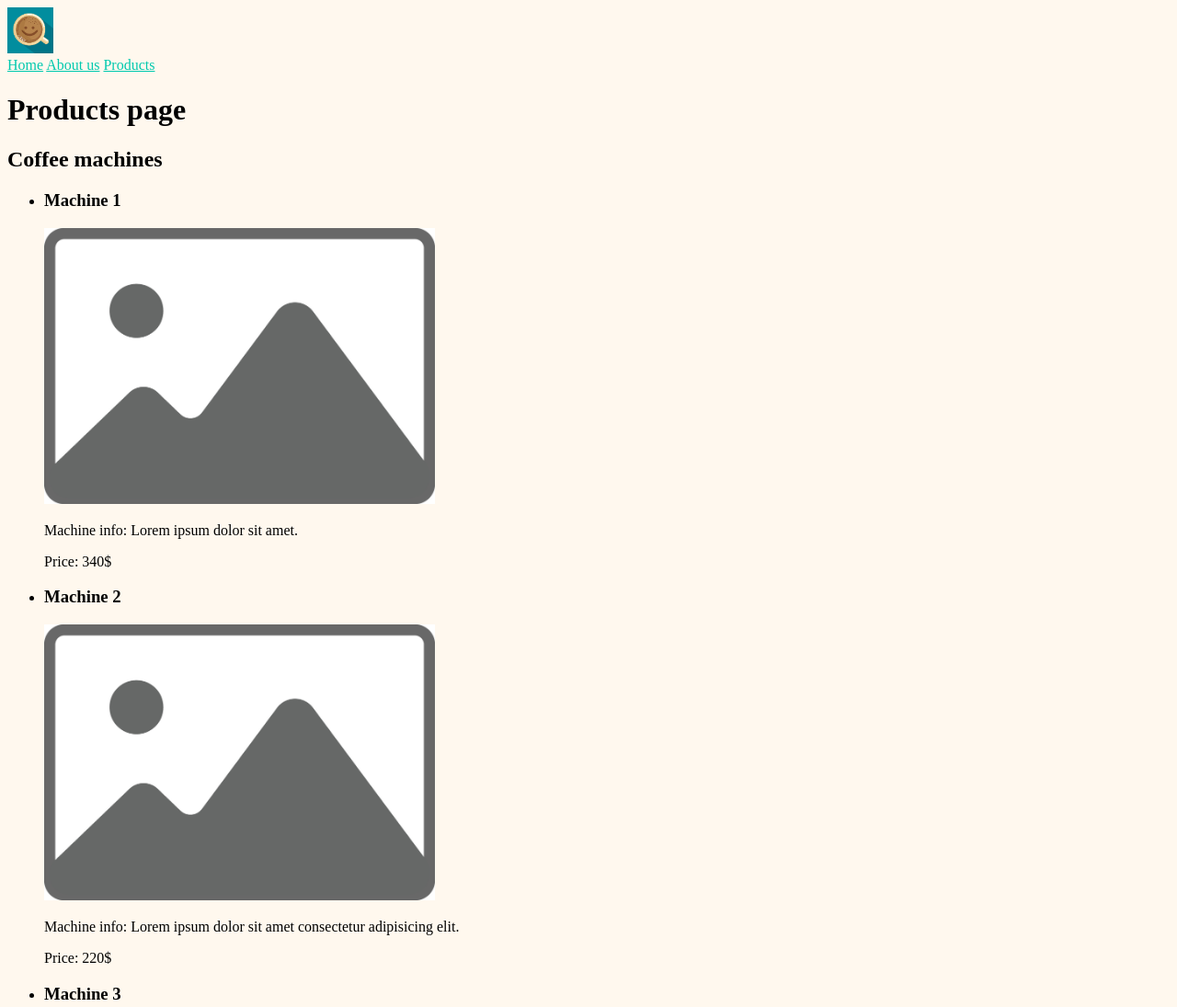
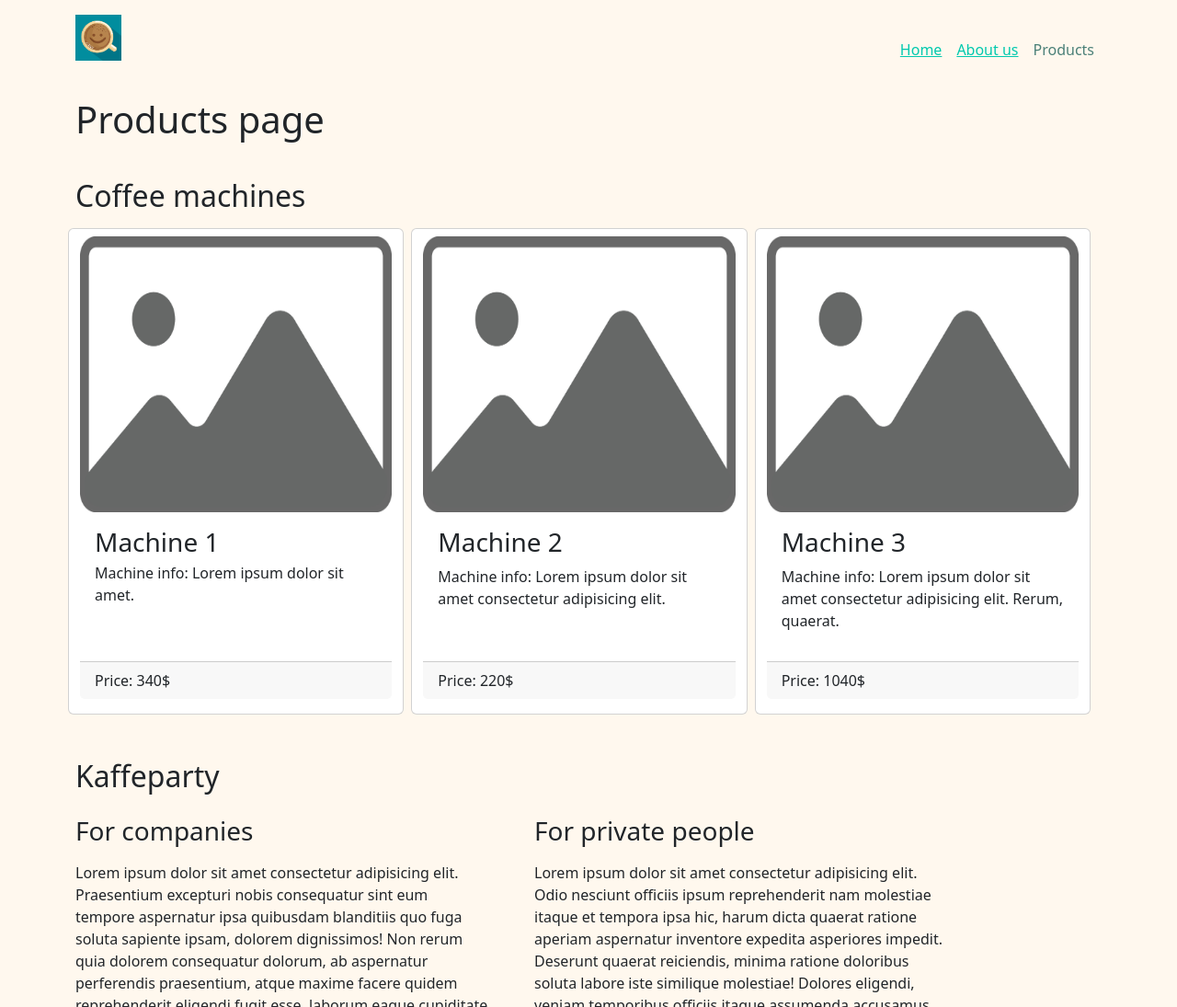
Before and after one commit to iwarra/task_8, a plain HTML site: page products.html in a window 1280 px wide. Shown: the top 1095 px of the page at 92% size. Drawn offline with nearby package versions, Linux system fonts and the light colour scheme.

Commit message:
Added Bootsrtap classes

```diff
--- a/products.html
+++ b/products.html
@@ -8,59 +8,95 @@
 		<link
 			rel="stylesheet"
 			href="style.css" />
+		<link
+			href="https://cdn.jsdelivr.net/npm/bootstrap@5.3.3/dist/css/bootstrap.min.css"
+			rel="stylesheet"
+			integrity="sha384-QWTKZyjpPEjISv5WaRU9OFeRpok6YctnYmDr5pNlyT2bRjXh0JMhjY6hW+ALEwIH"
+			crossorigin="anonymous" />
 		<title>Our Products</title>
 	</head>
-	<body>
-		<header>
+	<body class="container">
+		<header class="row align-items-end py-3">
+			<div class="col-auto">
 				<img
 					class="logo"
 					src="/logo.jpg"
-				alt="" />
-			<nav>
-				<a href="/index.html">Home</a>
-				<a href="/about.html">About us</a>
-				<a href="/products.html">Products</a>
+					alt="Logo"
+					style="width: 50px" />
+			</div>
+			<div class="col">
+				<nav class="d-flex justify-content-end">
+					<a
+						class="px-2"
+						href="/index.html"
+						>Home</a
+					>
+					<a
+						class="px-2"
+						href="/about.html"
+						>About us</a
+					>
+					<a
+						class="px-2 active"
+						href="/products.html"
+						aria-current="page"
+						>Products</a
+					>
 				</nav>
+			</div>
 		</header>
+
 		<main>
-			<h1>Products page</h1>
-			<section>
-				<h2>Coffee machines</h2>
-				<ul>
-					<li>
-						<h3>Machine 1</h3>
+			<h1 class="mt-4">Products page</h1>
+
+			<section class="row py-4">
+				<h2 class="py-2">Coffee machines</h2>
+				<ul class="row ps-3 gap-2">
+					<li class="col card">
 						<img
+							class="mt-2"
 							src="/no-image.jpg"
 							alt="" />
-						<p>Machine info: Lorem ipsum dolor sit amet.</p>
-						<p>Price: 340$</p>
+						<div class="card-body">
+							<h3 class="cart-title">Machine 1</h3>
+							<p class="card-subtitle">Machine info: Lorem ipsum dolor sit amet.</p>
+						</div>
+						<p class="card-footer">Price: 340$</p>
 					</li>
 
-					<li>
-						<h3>Machine 2</h3>
+					<li class="col card">
 						<img
+							class="mt-2"
 							src="/no-image.jpg"
 							alt="" />
+						<div class="card-body">
+							<h3>Machine 2</h3>
 							<p>Machine info: Lorem ipsum dolor sit amet consectetur adipisicing elit.</p>
-						<p>Price: 220$</p>
+						</div>
+						<p class="card-footer">Price: 220$</p>
 					</li>
 
-					<li>
-						<h3>Machine 3</h3>
+					<li class="col card">
 						<img
+							class="mt-2"
 							src="/no-image.jpg"
 							alt="" />
+						<div class="card-body">
+							<h3>Machine 3</h3>
 							<p>
-							Machine info: Lorem ipsum dolor sit amet consectetur adipisicing elit. Rerum, quaerat.
+								Machine info: Lorem ipsum dolor sit amet consectetur adipisicing elit. Rerum,
+								quaerat.
 							</p>
-						<p>Price: 1040$</p>
+						</div>
+						<p class="card-footer">Price: 1040$</p>
 					</li>
 				</ul>
 			</section>
-			<section>
-				<h2>Kaffeparty</h2>
-				<div>
-					<h3>For companies</h3>
+
+			<section class="row">
+				<h2 class="py-2">Kaffeparty</h2>
+				<div class="col-md-5 me-4">
+					<h3 class="py-2">For companies</h3>
 					<p>
 						Lorem ipsum dolor sit amet consectetur adipisicing elit. Praesentium excepturi nobis
 						consequatur sint eum tempore aspernatur ipsa quibusdam blanditiis quo fuga soluta
@@ -79,13 +115,11 @@
 						Reprehenderit, asperiores a consequuntur quo quasi reiciendis libero laborum commodi
 						ipsum nesciunt enim. Atque alias sed facilis eveniet pariatur debitis eaque earum, quia
 						quibusdam dolores, veniam similique modi tempore maiores iste recusandae voluptates
-						nostrum corrupti architecto id ab eligendi obcaecati unde sequi. Dolorem reiciendis
-						distinctio illum officia quos, assumenda fuga aliquid sit saepe sint facilis rerum
-						omnis.
+						nostrum corrupti architecto id ab eligendi obcaecati unde sequi.
 					</p>
 				</div>
-				<div>
-					<h3>For private people</h3>
+				<div class="col-md-5">
+					<h3 class="py-2">For private people</h3>
 					<p>
 						Lorem ipsum dolor sit amet consectetur adipisicing elit. Odio nesciunt officiis ipsum
 						reprehenderit nam molestiae itaque et tempora ipsa hic, harum dicta quaerat ratione
@@ -109,6 +143,6 @@
 				</div>
 			</section>
 		</main>
-		<footer><small>&copy; by Ivona, 2024</small></footer>
+		<footer class="row py-3"><small>&copy; by Ivona, 2024</small></footer>
 	</body>
 </html>
```
Lines whose indentation alone changed are shown as unchanged.
